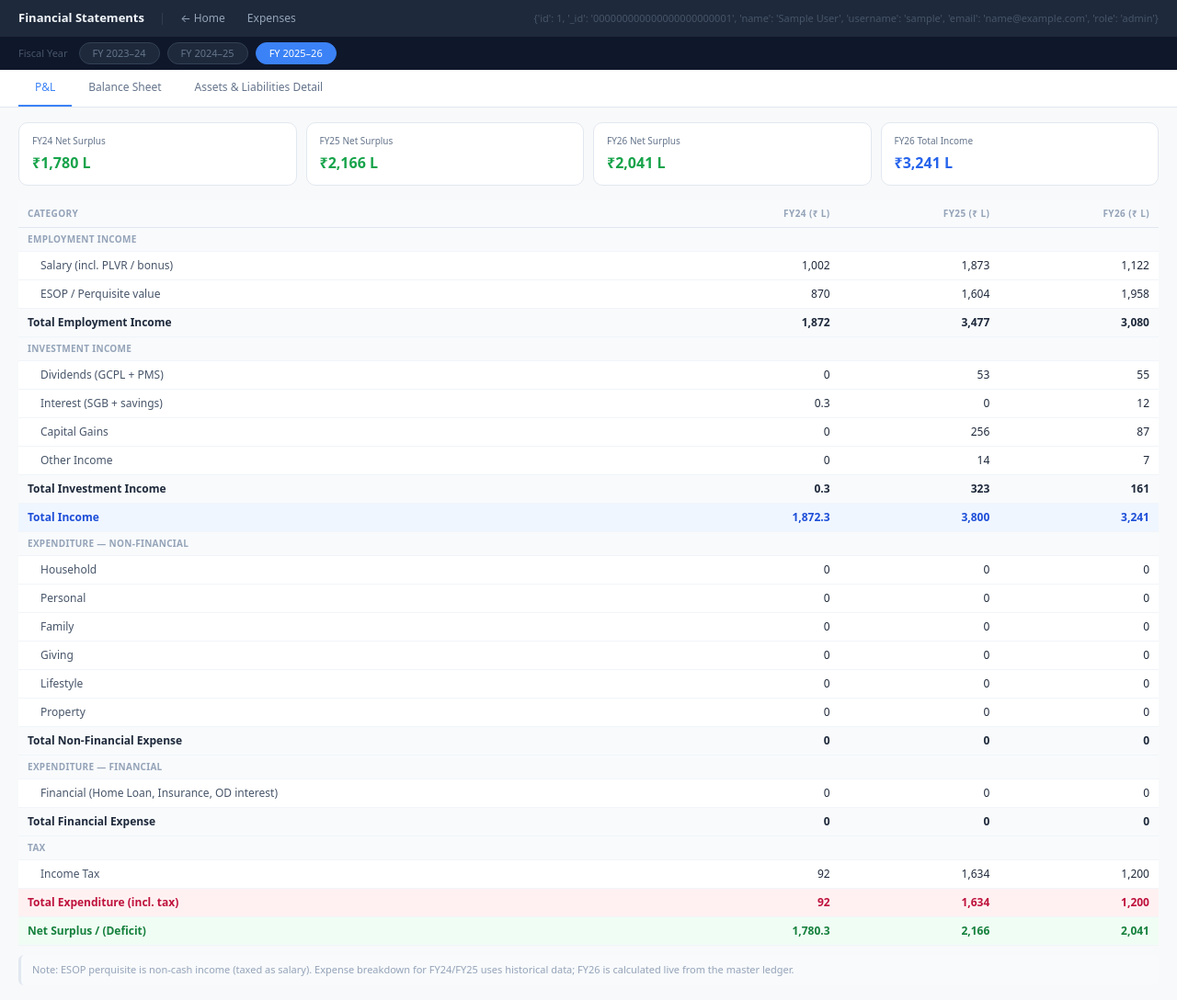
After one commit to sudhirsitapati-code/expense-app, a Flask app: page /financial-statements in a window 1280 px wide. The commit adds this page. Shown: the whole page at 92% size. Run offline with Flask 3, Linux system fonts and the light colour scheme; the visitor is signed in with stand-in values (Sample User, id 1); some libraries are stand-ins or nearby versions.

Commit message:
Add Financial Statements page with P&L, Balance Sheet, and Asset detail

```diff
--- a/app.py
+++ b/app.py
@@ -150,6 +150,12 @@ def home():
 @login_required
 def index():
     return render_template("index.html", user=session["user"])
+
+
+@app.route("/financial-statements")
+@login_required
+def financial_statements():
+    return render_template("financial_statements.html", user=session["user"])
 
 
 # Keep old routes redirecting to /expenses
@@ -598,6 +604,153 @@ def api_mis():
     })
 
 
+@app.route("/api/financial-statements", methods=["GET"])
+@login_required
+def api_financial_statements():
+    """Return P&L, Balance Sheet, and Asset detail for FY24/FY25/FY26."""
+
+    HEADING_SUPER = {
+        "Groceries":"Household","Staff Salary":"Household","Electricity & Gas":"Household",
+        "Misc":"Household","Cash":"Household",
+        "Alcohol":"Personal","Wellness":"Personal","Clothes":"Personal",
+        "Gifts":"Family","Medical":"Family","Amma":"Family","Ketki":"Family",
+        "Children Education":"Family",
+        "Charity":"Giving","Uspaar":"Giving",
+        "Holiday":"Lifestyle","Eating Out":"Lifestyle","Entertainment":"Lifestyle",
+        "Malhar":"Property","Maintenance Expense":"Property","Home office":"Property",
+        "One Time Charge":"Property","Kalpataru Maintenance":"Property",
+        "Financial Expense / OD Interest":"Financial","Financial Expense":"Financial",
+        "Insurance":"Financial","Home Loan":"Financial","Tax":"Financial",
+    }
+    SUPER_ORDER = ["Household","Personal","Family","Giving","Lifestyle","Property","Financial"]
+    NON_FIN = ["Household","Personal","Family","Giving","Lifestyle","Property"]
+
+    _FY_RANGES = {
+        "FY24": ("2023-04-01","2024-03-31"),
+        "FY25": ("2024-04-01","2025-03-31"),
+        "FY26": ("2025-04-01","2026-03-31"),
+    }
+
+    # ── Expenses from ledger per FY ──────────────────────────────────────────
+    ledger = load_ledger()
+    def ledger_expenses(fy):
+        s, e = _FY_RANGES[fy]
+        totals = {cat: 0 for cat in SUPER_ORDER}
+        for t in ledger:
+            d = t.get("date","")
+            if not (s <= d <= e):
+                continue
+            if t.get("credit") and not t.get("debit"):
+                continue
+            heading = t.get("heading") or ""
+            super_cat = HEADING_SUPER.get(heading, "Household")
+            totals[super_cat] += t.get("debit", 0) or 0
+        return {k: round(v / 100000, 2) for k, v in totals.items()}  # convert to lakhs
+
+    exp_fy24 = ledger_expenses("FY24")
+    exp_fy25 = ledger_expenses("FY25")
+    exp_fy26 = ledger_expenses("FY26")
+
+    # ── Hardcoded income / tax from tax files ────────────────────────────────
+    income = {
+        "FY24": {"salary": 1002, "esop": 870, "dividends": 0, "interest": 0.25, "capital_gains": 0, "other": 0},
+        "FY25": {"salary": 1873, "esop": 1604, "dividends": 53, "interest": 0, "capital_gains": 256, "other": 14},
+        "FY26": {"salary": 1122, "esop": 1958, "dividends": 55, "interest": 12, "capital_gains": 87, "other": 7},
+    }
+    tax = {"FY24": 92, "FY25": 1634, "FY26": 1200}
+
+    # ── Balance sheet (net worth) ────────────────────────────────────────────
+    balance_sheet = {
+        "FY23": {"company_shares":550,"property":1990,"equity":930,"gold_bond":100,"nps":310,"pf":75,"gratuity":0,"private_eq":289,"art_jewellery":92,"total_assets":4336,"home_loans":0,"od":640,"loan_shares":0,"total_liabilities":640,"net_worth":3696},
+        "FY24": {"company_shares":1800,"property":2140,"equity":1277,"gold_bond":135,"nps":370,"pf":150,"gratuity":0,"private_eq":289,"art_jewellery":92,"total_assets":6253,"home_loans":200,"od":495,"loan_shares":440,"total_liabilities":1135,"net_worth":5133},
+        "FY25": {"company_shares":3400,"property":2740,"equity":1380,"gold_bond":300,"nps":470,"pf":234,"gratuity":0,"private_eq":346,"art_jewellery":115,"total_assets":8985,"home_loans":200,"od":538,"loan_shares":840,"total_liabilities":1578,"net_worth":7445},
+        "FY26": {"company_shares":3500,"property":4080,"equity":1609,"gold_bond":314,"nps":478,"pf":306,"gratuity":350,"private_eq":346,"art_jewellery":115,"total_assets":11098,"home_loans":782,"od":570,"loan_shares":0,"total_liabilities":1352,"net_worth":9961},
+    }
+
+    # ── Asset detail ─────────────────────────────────────────────────────────
+    assets_detail = {
+        "FY24": [
+            {"name":"GCPL Shares","type":"Listed Equity","fy24":2000,"fy25":None,"fy26":None},
+            {"name":"Solidarity PMS","type":"Listed Equity","fy24":644,"fy25":None,"fy26":None},
+            {"name":"PPFAS MF","type":"Mutual Fund","fy24":150,"fy25":None,"fy26":None},
+            {"name":"Marcellus","type":"Mutual Fund","fy24":241,"fy25":None,"fy26":None},
+            {"name":"Gold Bonds (SGB)","type":"Gold","fy24":135,"fy25":None,"fy26":None},
+            {"name":"C34 Kalpataru","type":"Property","fy24":1200,"fy25":None,"fy26":None},
+            {"name":"C51 Kalpataru","type":"Property","fy24":200,"fy25":None,"fy26":None},
+            {"name":"Malhar Land","type":"Property","fy24":400,"fy25":None,"fy26":None},
+            {"name":"Uspaar / Sarve","type":"Property","fy24":340,"fy25":None,"fy26":None},
+            {"name":"NPS","type":"Retirement","fy24":370,"fy25":None,"fy26":None},
+            {"name":"EPF","type":"Retirement","fy24":150,"fy25":None,"fy26":None},
+            {"name":"Private Equity (LO Foods, LocalBuy, Licious etc.)","type":"Private Eq.","fy24":182,"fy25":None,"fy26":None},
+            {"name":"Art & Jewellery","type":"Alternative","fy24":93,"fy25":None,"fy26":None},
+        ]
+    }
+
+    # Build unified asset detail list across all years
+    assets = [
+        {"name":"GCPL Shares","type":"Listed Equity","fy24":2000,"fy25":3400,"fy26":3500},
+        {"name":"Solidarity PMS","type":"Listed Equity","fy24":644,"fy25":724,"fy26":785},
+        {"name":"PPFAS MF","type":"Mutual Fund","fy24":150,"fy25":164,"fy26":165},
+        {"name":"Marcellus","type":"Mutual Fund","fy24":241,"fy25":302,"fy26":None},
+        {"name":"SBI MF","type":"Mutual Fund","fy24":None,"fy25":107,"fy26":103},
+        {"name":"Latent AIF","type":"AIF","fy24":None,"fy25":107,"fy26":187},
+        {"name":"Nippon MF","type":"Mutual Fund","fy24":None,"fy25":None,"fy26":70},
+        {"name":"Gold Bonds (SGB)","type":"Gold","fy24":135,"fy25":301,"fy26":314},
+        {"name":"Godrej Pet (GPA)","type":"Private Eq.","fy24":None,"fy25":164,"fy26":164},
+        {"name":"LO Foods","type":"Private Eq.","fy24":20,"fy25":20,"fy26":20},
+        {"name":"LocalBuy (Superk)","type":"Private Eq.","fy24":100,"fy25":100,"fy26":100},
+        {"name":"Licious","type":"Private Eq.","fy24":52,"fy25":52,"fy26":52},
+        {"name":"X to 10X","type":"Private Eq.","fy24":10,"fy25":10,"fy26":10},
+        {"name":"C34 Kalpataru","type":"Property","fy24":1200,"fy25":1200,"fy26":1300},
+        {"name":"C51 Kalpataru","type":"Property","fy24":200,"fy25":800,"fy26":880},
+        {"name":"Malhar Land","type":"Property","fy24":400,"fy25":400,"fy26":900},
+        {"name":"Uspaar / Sarve Land","type":"Property","fy24":340,"fy25":340,"fy26":1000},
+        {"name":"NPS","type":"Retirement","fy24":370,"fy25":470,"fy26":478},
+        {"name":"EPF","type":"Retirement","fy24":150,"fy25":234,"fy26":306},
+        {"name":"Gratuity","type":"Retirement","fy24":None,"fy25":None,"fy26":350},
+        {"name":"Art & Jewellery","type":"Alternative","fy24":93,"fy25":106,"fy26":115},
+    ]
+
+    liabilities = [
+        {"name":"HL1 — C51 Kalpataru (top-up) XX99508","type":"Home Loan","fy24":None,"fy25":None,"fy26":440},
+        {"name":"HL2 — C34 Kalpataru (top-up) XX00382","type":"Home Loan","fy24":None,"fy25":None,"fy26":342},
+        {"name":"HL3 — C34 HomeSaver","type":"Home Loan","fy24":None,"fy25":200,"fy26":None},
+        {"name":"HL4 — C51 original XX42596","type":"Home Loan","fy24":200,"fy25":None,"fy26":191},
+        {"name":"OD — ICICI 9175","type":"Credit Line","fy24":495,"fy25":538,"fy26":570},
+        {"name":"Loan against shares","type":"Pledge Loan","fy24":440,"fy25":840,"fy26":None},
+    ]
+
+    def pl_for_fy(fy, exp):
+        inc = income[fy]
+        total_inc = inc["salary"] + inc["esop"] + inc["dividends"] + inc["interest"] + inc["capital_gains"] + inc["other"]
+        non_fin = sum(exp.get(s, 0) for s in NON_FIN)
+        fin = exp.get("Financial", 0)
+        total_exp = non_fin + fin + tax[fy]
+        return {
+            "income": inc,
+            "total_income": round(total_inc, 2),
+            "expenses": exp,
+            "non_financial_total": round(non_fin, 2),
+            "financial_total": round(fin, 2),
+            "tax": tax[fy],
+            "total_expenditure": round(total_exp, 2),
+            "net_surplus": round(total_inc - total_exp, 2),
+        }
+
+    return jsonify({
+        "pl": {
+            "FY24": pl_for_fy("FY24", exp_fy24),
+            "FY25": pl_for_fy("FY25", exp_fy25),
+            "FY26": pl_for_fy("FY26", exp_fy26),
+        },
+        "balance_sheet": balance_sheet,
+        "assets": assets,
+        "liabilities": liabilities,
+        "super_order": SUPER_ORDER,
+        "non_fin_supers": NON_FIN,
+    })
+
+
 @app.route("/api/cash-recon", methods=["GET"])
 def api_cash_recon():
     """ATM withdrawals vs cash-authorised payments."""
--- /dev/null
+++ b/templates/financial_statements.html
@@ -0,0 +1,299 @@
+<!doctype html>
+<html lang="en">
+<head>
+<meta charset="utf-8">
+<meta name="viewport" content="width=device-width,initial-scale=1">
+<title>Financial Statements</title>
+<link rel="stylesheet" href="https://cdn.jsdelivr.net/npm/bootstrap@5.3.0/dist/css/bootstrap.min.css">
+<style>
+body { background:#f8f9fa; font-size:13px; }
+
+/* ── Top bar ── */
+.topbar { background:#1e293b; color:#f1f5f9; padding:10px 20px; display:flex; align-items:center; gap:16px; }
+.topbar a { color:#94a3b8; text-decoration:none; font-size:12px; }
+.topbar a:hover { color:#f1f5f9; }
+
+/* ── Year bar ── */
+.year-bar { background:#0f172a; padding:6px 20px; display:flex; align-items:center; gap:8px; }
+.year-btn { background:#1e293b; color:#64748b; border:1px solid #334155; border-radius:20px; padding:3px 14px; font-size:11px; cursor:pointer; }
+.year-btn.active { background:#3b82f6; color:#fff; border-color:#3b82f6; }
+
+/* ── Nav tabs ── */
+.fs-tabs { display:flex; background:#fff; border-bottom:1px solid #e2e8f0; padding:0 20px; }
+.fs-tab { padding:10px 18px; font-size:12px; font-weight:500; color:#64748b; border-bottom:2px solid transparent; cursor:pointer; white-space:nowrap; }
+.fs-tab.active { color:#3b82f6; border-bottom-color:#3b82f6; }
+
+/* ── KPI cards ── */
+.kpi-row { display:grid; grid-template-columns:repeat(4,1fr); gap:10px; margin-bottom:16px; }
+.kpi { background:#fff; border:1px solid #e2e8f0; border-radius:10px; padding:12px 14px; }
+.kpi-label { font-size:10px; color:#64748b; margin-bottom:4px; }
+.kpi-val { font-size:16px; font-weight:700; color:#1e293b; }
+.kpi-val.green { color:#16a34a; } .kpi-val.red { color:#dc2626; } .kpi-val.blue { color:#2563eb; }
+
+/* ── Tables ── */
+.fs-table { width:100%; border-collapse:collapse; font-size:12px; background:#fff; }
+.fs-table th { text-align:left; font-size:10px; font-weight:600; text-transform:uppercase; letter-spacing:.4px; color:#94a3b8; padding:7px 10px; border-bottom:1px solid #e2e8f0; background:#f8fafc; }
+.fs-table th.r { text-align:right; }
+.fs-table td { padding:6px 10px; border-bottom:0.5px solid #f1f5f9; color:#1e293b; }
+.fs-table td.r { text-align:right; font-variant-numeric:tabular-nums; }
+.fs-table td.i { padding-left:24px; color:#475569; }
+.fs-table tr.sh td { background:#f8fafc; font-size:10px; font-weight:700; text-transform:uppercase; letter-spacing:.3px; color:#94a3b8; padding:5px 10px; }
+.fs-table tr.sub td { font-weight:600; background:#f8fafc; }
+.fs-table tr.tot td { font-weight:700; background:#eff6ff; color:#1d4ed8; border-top:1px solid #bfdbfe; }
+.fs-table tr.totp td { font-weight:700; background:#f0fdf4; color:#15803d; border-top:1px solid #bbf7d0; }
+.fs-table tr.totr td { font-weight:700; background:#fff1f2; color:#be123c; border-top:1px solid #fecdd3; }
+
+.badge { display:inline-block; font-size:10px; padding:1px 8px; border-radius:10px; font-weight:500; }
+.bg { background:#dcfce7; color:#16a34a; }
+.br { background:#fee2e2; color:#dc2626; }
+.bb { background:#dbeafe; color:#1d4ed8; }
+.bgr { background:#f1f5f9; color:#475569; }
+.bpu { background:#ede9fe; color:#7c3aed; }
+.bam { background:#fef3c7; color:#92400e; }
+
+.note { font-size:11px; color:#94a3b8; margin-top:10px; padding:8px 12px; background:#f8fafc; border-radius:6px; border-left:3px solid #e2e8f0; }
+.tab-panel { display:none; padding:16px 20px; }
+.tab-panel.active { display:block; }
+</style>
+</head>
+<body>
+
+<div class="topbar">
+  <strong>Financial Statements</strong>
+  <span style="color:#334155">|</span>
+  <a href="/">← Home</a>
+  <a href="/expenses" class="ms-2">Expenses</a>
+  <span class="ms-auto" style="font-size:11px; color:#475569;">{{ user }}</span>
+</div>
+
+<div class="year-bar">
+  <small style="color:#475569; font-size:11px; margin-right:4px;">Fiscal Year</small>
+  <button class="year-btn" id="yrBtn-FY24" onclick="setYear('FY24')">FY 2023–24</button>
+  <button class="year-btn" id="yrBtn-FY25" onclick="setYear('FY25')">FY 2024–25</button>
+  <button class="year-btn active" id="yrBtn-FY26" onclick="setYear('FY26')">FY 2025–26</button>
+</div>
+
+<div class="fs-tabs">
+  <div class="fs-tab active" onclick="switchTab('pl', this)">P&amp;L</div>
+  <div class="fs-tab" onclick="switchTab('bs', this)">Balance Sheet</div>
+  <div class="fs-tab" onclick="switchTab('detail', this)">Assets &amp; Liabilities Detail</div>
+</div>
+
+<!-- P&L Tab -->
+<div id="tab-pl" class="tab-panel active">
+  <div class="kpi-row" id="pl-kpis"></div>
+  <table class="fs-table"><thead><tr>
+    <th>Category</th>
+    <th class="r">FY24 (₹ L)</th>
+    <th class="r">FY25 (₹ L)</th>
+    <th class="r">FY26 (₹ L)</th>
+  </tr></thead><tbody id="pl-body"></tbody></table>
+  <div class="note">Note: ESOP perquisite is non-cash income (taxed as salary). Expense breakdown for FY24/FY25 uses historical data; FY26 is calculated live from the master ledger.</div>
+</div>
+
+<!-- Balance Sheet Tab -->
+<div id="tab-bs" class="tab-panel">
+  <div class="kpi-row" id="bs-kpis"></div>
+  <table class="fs-table"><thead><tr>
+    <th>Category</th>
+    <th class="r">FY23 (₹ L)</th>
+    <th class="r">FY24 (₹ L)</th>
+    <th class="r">FY25 (₹ L)</th>
+    <th class="r">FY26 (₹ L)</th>
+  </tr></thead><tbody id="bs-body"></tbody></table>
+</div>
+
+<!-- Assets & Liabilities Detail Tab -->
+<div id="tab-detail" class="tab-panel">
+  <div style="font-size:11px; font-weight:700; text-transform:uppercase; letter-spacing:.4px; color:#64748b; margin-bottom:8px;">Assets — Market Value (₹ Lakhs)</div>
+  <table class="fs-table"><thead><tr>
+    <th>Asset</th><th>Type</th>
+    <th class="r">FY24</th><th class="r">FY25</th><th class="r">FY26</th>
+  </tr></thead><tbody id="assets-body"></tbody></table>
+
+  <div style="font-size:11px; font-weight:700; text-transform:uppercase; letter-spacing:.4px; color:#64748b; margin:20px 0 8px;">Liabilities (₹ Lakhs)</div>
+  <table class="fs-table"><thead><tr>
+    <th>Liability</th><th>Type</th>
+    <th class="r">FY24</th><th class="r">FY25</th><th class="r">FY26</th>
+  </tr></thead><tbody id="liabilities-body"></tbody></table>
+</div>
+
+<script>
+let _data = null;
+let _activeYear = 'FY26';
+
+const fmt = v => v != null ? v.toLocaleString('en-IN', {maximumFractionDigits:1}) : '—';
+const fmtL = v => v != null ? '₹' + v.toLocaleString('en-IN', {maximumFractionDigits:0}) + ' L' : '—';
+
+function setYear(fy) {
+  _activeYear = fy;
+  document.querySelectorAll('.year-btn').forEach(b => b.classList.remove('active'));
+  document.getElementById('yrBtn-' + fy).classList.add('active');
+  if (_data) renderAll();
+}
+
+function switchTab(name, el) {
+  document.querySelectorAll('.fs-tab').forEach(t => t.classList.remove('active'));
+  el.classList.add('active');
+  document.querySelectorAll('.tab-panel').forEach(p => p.classList.remove('active'));
+  document.getElementById('tab-' + name).classList.add('active');
+}
+
+function typeColor(type) {
+  const map = {
+    'Listed Equity':'bb','Mutual Fund':'bb','AIF':'bpu','Gold':'bam',
+    'Property':'bgr','Retirement':'bg','Private Eq.':'bpu','Alternative':'bgr',
+    'Home Loan':'br','Credit Line':'br','Pledge Loan':'br',
+  };
+  return map[type] || 'bgr';
+}
+
+function renderPL(d) {
+  const fy = ['FY24','FY25','FY26'];
+  const p = d.pl;
+
+  document.getElementById('pl-kpis').innerHTML = `
+    <div class="kpi"><div class="kpi-label">FY24 Net Surplus</div><div class="kpi-val ${p.FY24.net_surplus>=0?'green':'red'}">${fmtL(p.FY24.net_surplus)}</div></div>
+    <div class="kpi"><div class="kpi-label">FY25 Net Surplus</div><div class="kpi-val ${p.FY25.net_surplus>=0?'green':'red'}">${fmtL(p.FY25.net_surplus)}</div></div>
+    <div class="kpi"><div class="kpi-label">FY26 Net Surplus</div><div class="kpi-val ${p.FY26.net_surplus>=0?'green':'red'}">${fmtL(p.FY26.net_surplus)}</div></div>
+    <div class="kpi"><div class="kpi-label">FY26 Total Income</div><div class="kpi-val blue">${fmtL(p.FY26.total_income)}</div></div>`;
+
+  const NON_FIN = d.non_fin_supers;
+  const SUPERS = d.super_order;
+
+  let html = '';
+
+  // Employment Income
+  html += `<tr class="sh"><td colspan="4">Employment Income</td></tr>`;
+  html += row('Salary (incl. PLVR / bonus)', fy.map(f => p[f].income.salary));
+  html += row('ESOP / Perquisite value', fy.map(f => p[f].income.esop));
+  html += subrow('Total Employment Income', fy.map(f => p[f].income.salary + p[f].income.esop));
+
+  // Investment Income
+  html += `<tr class="sh"><td colspan="4">Investment Income</td></tr>`;
+  html += row('Dividends (GCPL + PMS)', fy.map(f => p[f].income.dividends));
+  html += row('Interest (SGB + savings)', fy.map(f => p[f].income.interest));
+  html += row('Capital Gains', fy.map(f => p[f].income.capital_gains));
+  html += row('Other Income', fy.map(f => p[f].income.other));
+  html += subrow('Total Investment Income', fy.map(f => p[f].income.dividends + p[f].income.interest + p[f].income.capital_gains + p[f].income.other));
+  html += subrow('Total Income', fy.map(f => p[f].total_income), 'tot');
+
+  // Non-Financial Expenses
+  html += `<tr class="sh"><td colspan="4">Expenditure — Non-Financial</td></tr>`;
+  NON_FIN.forEach(s => {
+    html += row(s, fy.map(f => p[f].expenses[s]));
+  });
+  html += subrow('Total Non-Financial Expense', fy.map(f => p[f].non_financial_total));
+
+  // Financial Expenses
+  html += `<tr class="sh"><td colspan="4">Expenditure — Financial</td></tr>`;
+  html += row('Financial (Home Loan, Insurance, OD interest)', fy.map(f => p[f].expenses['Financial']));
+  html += subrow('Total Financial Expense', fy.map(f => p[f].financial_total));
+
+  // Tax
+  html += `<tr class="sh"><td colspan="4">Tax</td></tr>`;
+  html += row('Income Tax', fy.map(f => p[f].tax));
+
+  // Totals
+  html += subrow('Total Expenditure (incl. tax)', fy.map(f => p[f].total_expenditure), 'totr');
+  html += subrow('Net Surplus / (Deficit)', fy.map(f => p[f].net_surplus), 'totp');
+
+  document.getElementById('pl-body').innerHTML = html;
+}
+
+function row(label, vals) {
+  return `<tr><td class="i">${label}</td>${vals.map(v => `<td class="r">${fmt(v)}</td>`).join('')}</tr>`;
+}
+function subrow(label, vals, cls='sub') {
+  return `<tr class="${cls}"><td>${label}</td>${vals.map(v => `<td class="r">${fmt(v)}</td>`).join('')}</tr>`;
+}
+
+function renderBS(d) {
+  const bs = d.balance_sheet;
+  const fys = ['FY23','FY24','FY25','FY26'];
+
+  const nw = bs.FY26.net_worth;
+  const nw25 = bs.FY25.net_worth;
+  const nw24 = bs.FY24.net_worth;
+
+  document.getElementById('bs-kpis').innerHTML = `
+    <div class="kpi"><div class="kpi-label">FY24 Net Worth</div><div class="kpi-val">${fmtL(nw24)}</div></div>
+    <div class="kpi"><div class="kpi-label">FY25 Net Worth</div><div class="kpi-val">${fmtL(nw25)}</div></div>
+    <div class="kpi"><div class="kpi-label">FY26 Net Worth</div><div class="kpi-val blue">${fmtL(nw)}</div></div>
+    <div class="kpi"><div class="kpi-label">3-Year Growth</div><div class="kpi-val green">+${fmtL(nw - bs.FY23.net_worth)}</div></div>`;
+
+  const g = k => fys.map(f => bs[f] ? bs[f][k] : null);
+  const r4 = (label, key, cls='') => `<tr class="${cls}"><td${cls?'':' class="i"'}>${label}</td>${g(key).map(v => `<td class="r">${fmt(v)}</td>`).join('')}</tr>`;
+  const s4 = (label, key, cls='sub') => r4(label, key, cls);
+
+  let html = '';
+  html += `<tr class="sh"><td colspan="5">Assets</td></tr>`;
+  html += r4('Company Shares (GCPL)','company_shares');
+  html += r4('Property (C34, C51, Malhar, Uspaar)','property');
+  html += r4('Equity (MF / PMS / AIF)','equity');
+  html += r4('Gold Bonds (SGB)','gold_bond');
+  html += r4('NPS','nps');
+  html += r4('EPF / PF','pf');
+  html += r4('Gratuity','gratuity');
+  html += r4('Private Equity','private_eq');
+  html += r4('Art & Jewellery','art_jewellery');
+  html += s4('Total Assets','total_assets','tot');
+
+  html += `<tr class="sh"><td colspan="5">Liabilities</td></tr>`;
+  html += r4('Home Loans','home_loans');
+  html += r4('OD / Credit Lines (ICICI 9175)','od');
+  html += r4('Loan against Shares','loan_shares');
+  html += s4('Total Liabilities','total_liabilities','totr');
+
+  html += s4('Net Worth','net_worth','totp');
+
+  // YoY change row
+  html += `<tr class="totp"><td>Year-on-Year Change</td>`;
+  fys.forEach((f, i) => {
+    if (i === 0) { html += `<td class="r">—</td>`; return; }
+    const prev = fys[i-1];
+    const chg = bs[f] && bs[prev] ? bs[f].net_worth - bs[prev].net_worth : null;
+    html += `<td class="r">${chg != null ? '+' + fmt(chg) : '—'}</td>`;
+  });
+  html += `</tr>`;
+
+  document.getElementById('bs-body').innerHTML = html;
+}
+
+function renderDetail(d) {
+  const typeColor2 = t => `<span class="badge ${typeColor(t)}">${t}</span>`;
+  const v = x => x != null ? fmt(x) : '<span style="color:#cbd5e1">—</span>';
+
+  document.getElementById('assets-body').innerHTML = d.assets.map(a => {
+    // group header rows
+    return `<tr><td class="i">${a.name}</td><td>${typeColor2(a.type)}</td><td class="r">${v(a.fy24)}</td><td class="r">${v(a.fy25)}</td><td class="r">${v(a.fy26)}</td></tr>`;
+  }).join('') + `<tr class="tot"><td colspan="2">Total Assets</td>
+    <td class="r">${fmt(d.balance_sheet.FY24.total_assets)}</td>
+    <td class="r">${fmt(d.balance_sheet.FY25.total_assets)}</td>
+    <td class="r">${fmt(d.balance_sheet.FY26.total_assets)}</td></tr>`;
+
+  document.getElementById('liabilities-body').innerHTML = d.liabilities.map(l =>
+    `<tr><td class="i">${l.name}</td><td>${typeColor2(l.type)}</td><td class="r">${v(l.fy24)}</td><td class="r">${v(l.fy25)}</td><td class="r">${v(l.fy26)}</td></tr>`
+  ).join('') + `<tr class="totr"><td colspan="2">Total Liabilities</td>
+    <td class="r">${fmt(d.balance_sheet.FY24.total_liabilities)}</td>
+    <td class="r">${fmt(d.balance_sheet.FY25.total_liabilities)}</td>
+    <td class="r">${fmt(d.balance_sheet.FY26.total_liabilities)}</td></tr>`;
+}
+
+function renderAll() {
+  if (!_data) return;
+  renderPL(_data);
+  renderBS(_data);
+  renderDetail(_data);
+}
+
+async function loadData() {
+  const r = await fetch('/api/financial-statements');
+  _data = await r.json();
+  renderAll();
+}
+
+loadData();
+</script>
+</body>
+</html>
```
Also changed, not shown: templates/home.html (+3 -4 lines).
